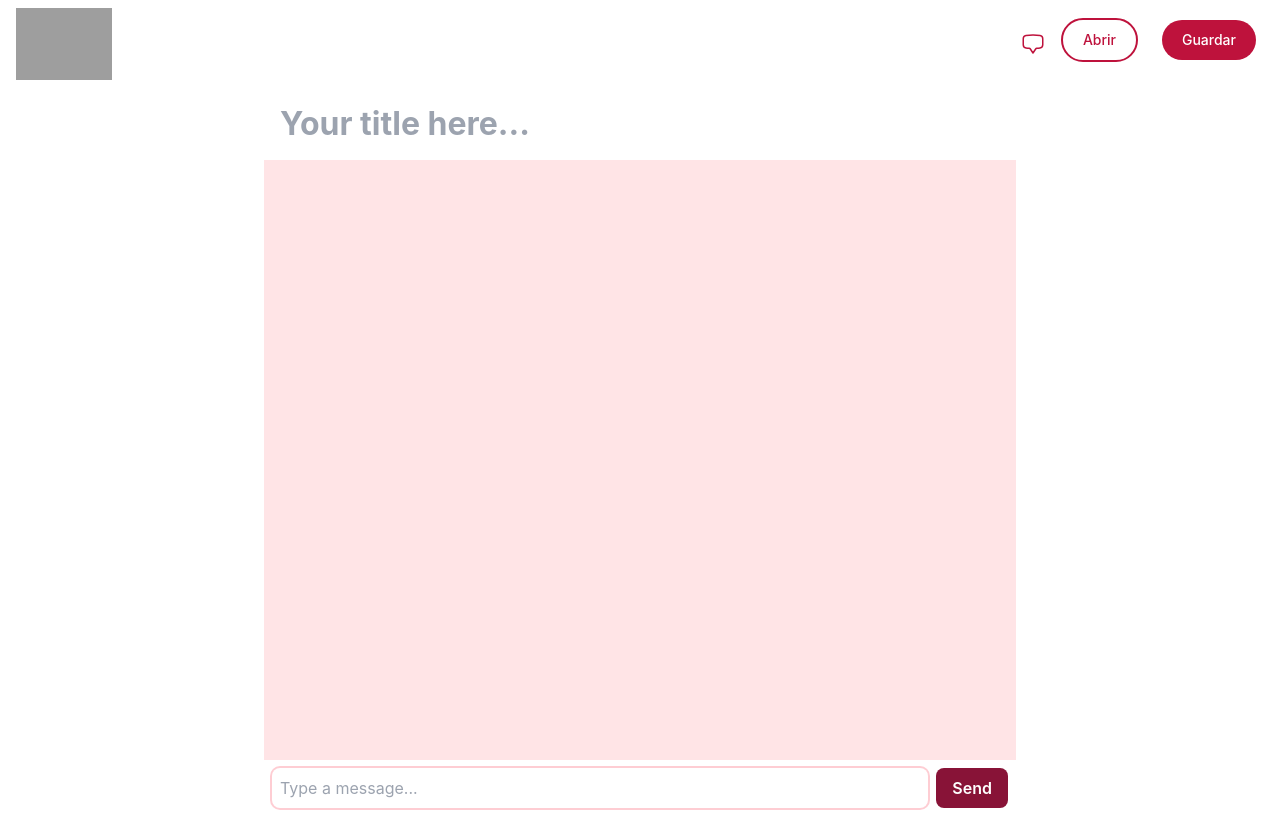
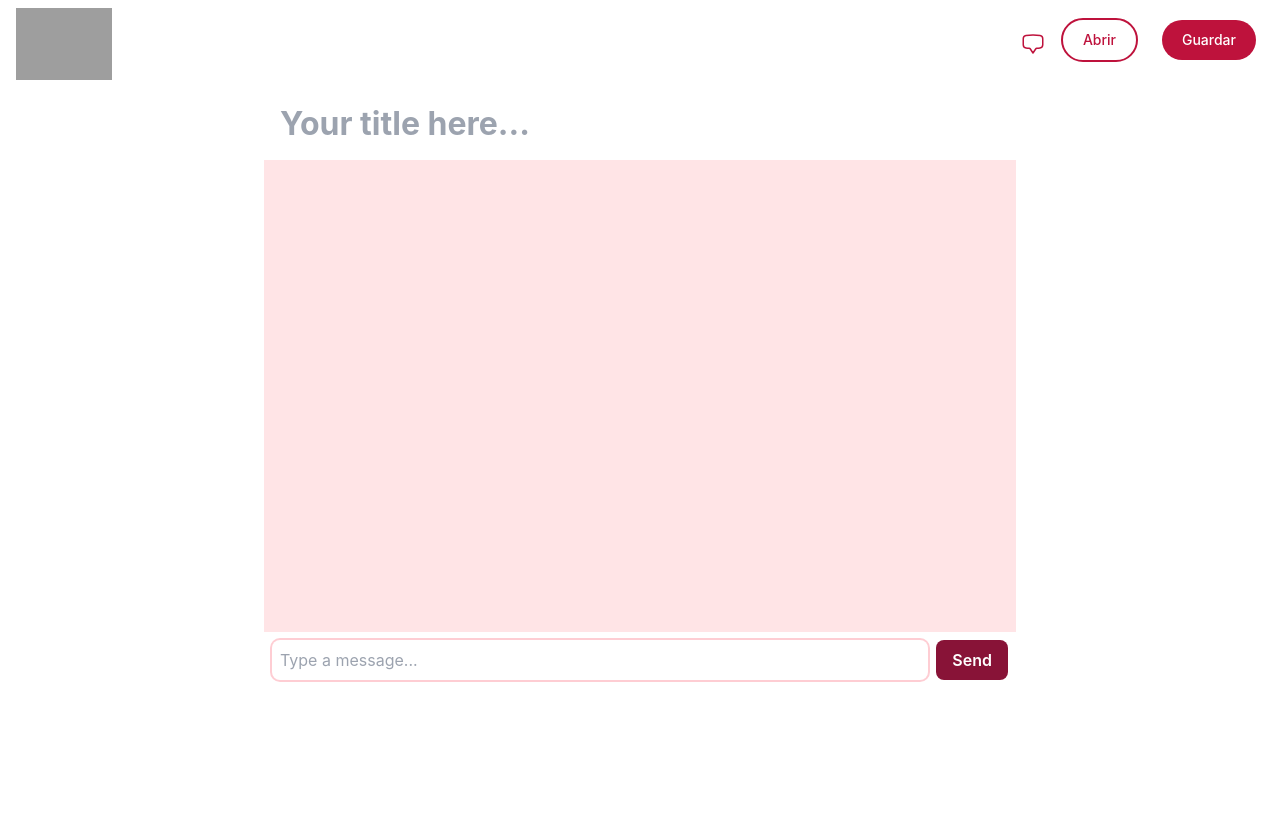
Before and after one commit to molavec/dw-editor-express, a Vue app: page /edit in a window 1280 px wide. Built offline with nearby package versions, Linux system fonts and the light colour scheme; grey boxes are pictures that could not be loaded; a web font is replaced by a local one.

Commit message:
add todo

```diff
--- a/src/components/views/EditorView.vue
+++ b/src/components/views/EditorView.vue
@@ -16,18 +16,18 @@
   </div>
   <div
     v-else
-    class="flex justify-center h-full max-h-full"
+    class="flex justify-center h-[75vh] max-h-[75vh]"
   >
-    <div class="flex flex-col content-start h-full max-h-full max-w-screen-md w-full px-2">
+    <div class="flex flex-col content-start max-w-screen-md w-full px-2">
       <!-- Chat editor title -->
       <div>
         <input class="editor-title w-full" type="text" placeholder="Your title here..." v-model="title"/>
       </div>
 
 
-      <div v-if="isChatTypeActive" class="h-full max-h-full">
+      <div v-if="isChatTypeActive" class="flex flex-col justify-stretch h-full">
         <!-- Chat Editor messages -->
-        <div class="bg-rose-100 p-4 h-full max-h-[600px] overflow-auto overscroll-none">
+        <div class="grow bg-rose-100 p-4 overflow-auto overscroll-none">
           <div v-for="(message, index) in messages" :key="index">
             <EditorBubbleInput :text="message"/>
           </div>
```
Also changed, not shown: 2 other files (tests, documents, lock files or other folders).
